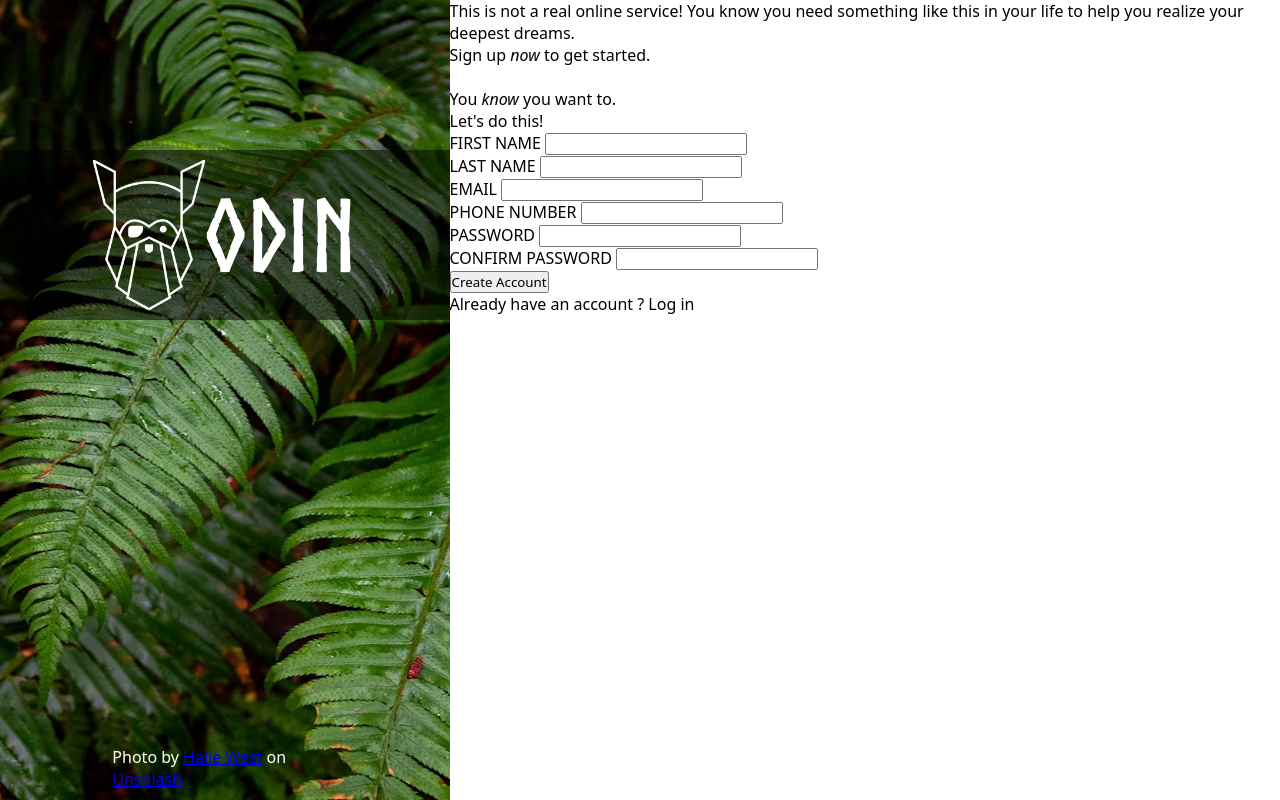
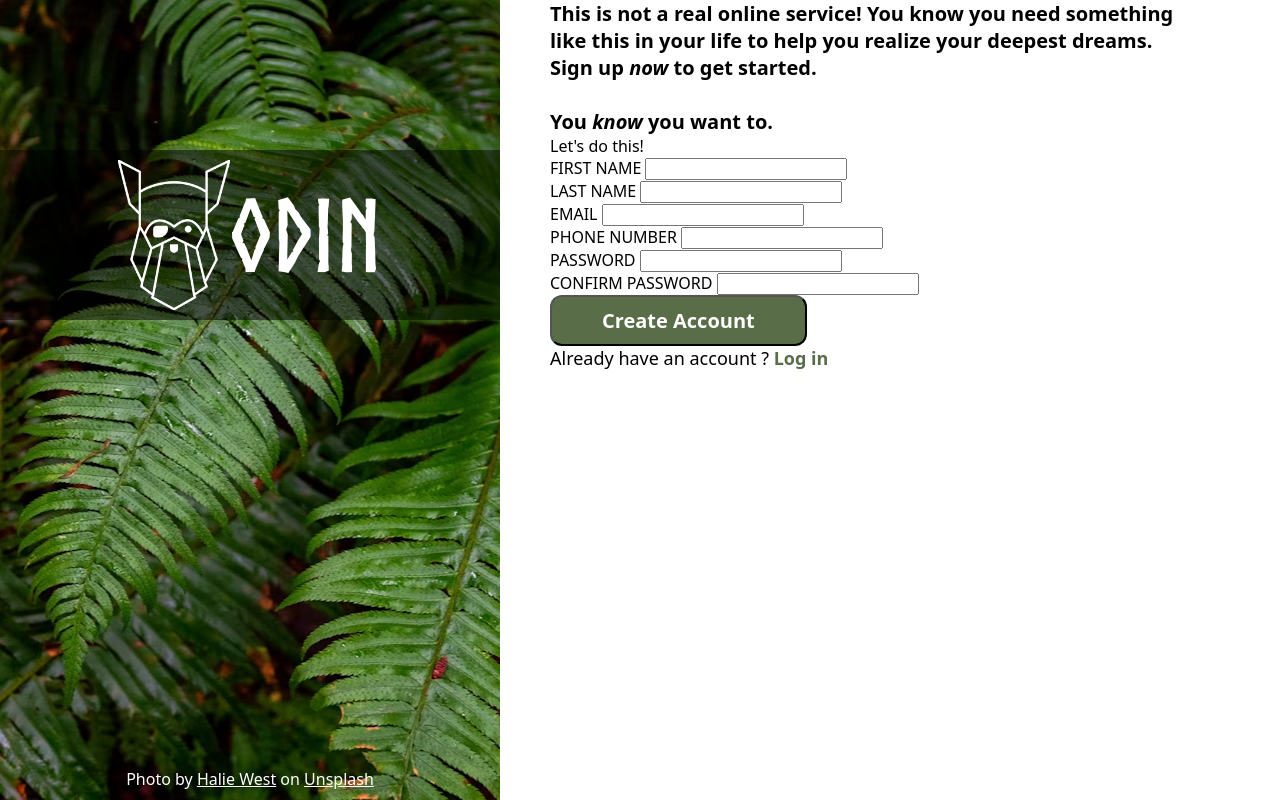
Before and after one commit to SweetDemon366/Sign-up-Form, a plain HTML site: page index.html in a window 1280 px wide. Drawn offline with Linux system fonts and the light colour scheme.

Commit message:
Add style for button and text

```diff
--- a/styles.css
+++ b/styles.css
@@ -1,3 +1,7 @@
+:root {
+    --color-green: #596D48;
+}
+
 @font-face {
     font-family: 'Norse';
     src: url(fonts/norse/Norsebold.otf);
@@ -49,3 +53,36 @@
     left: 50%;
     transform: translateX(-50%);
 }
+
+.img-src a {
+    color: white;
+}
+
+.message {
+    max-width: 56ch;
+    font-weight: 700;
+    font-size: 20px;
+}
+
+.content {
+    margin-left: 50px;
+}
+
+.submit {
+    padding: 10px 50px;
+    background-color: var(--color-green);
+    border-radius: 12px;
+
+    font-size: 20px;
+    font-weight: bold;
+    color: white;
+}
+
+.log-in {
+    font-size: 18px;
+}
+
+.log-in a {
+    font-weight: 700;
+    color: var(--color-green);
+}
```
